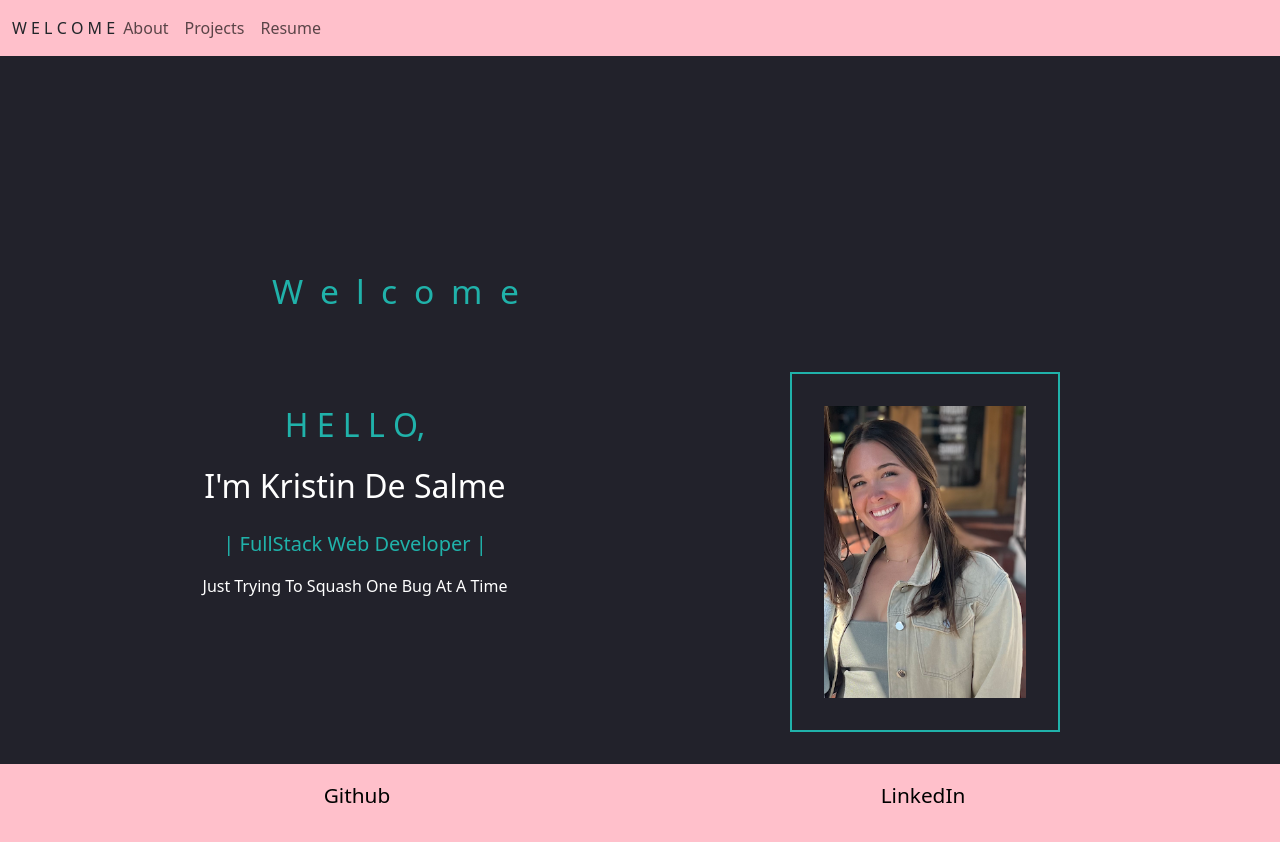
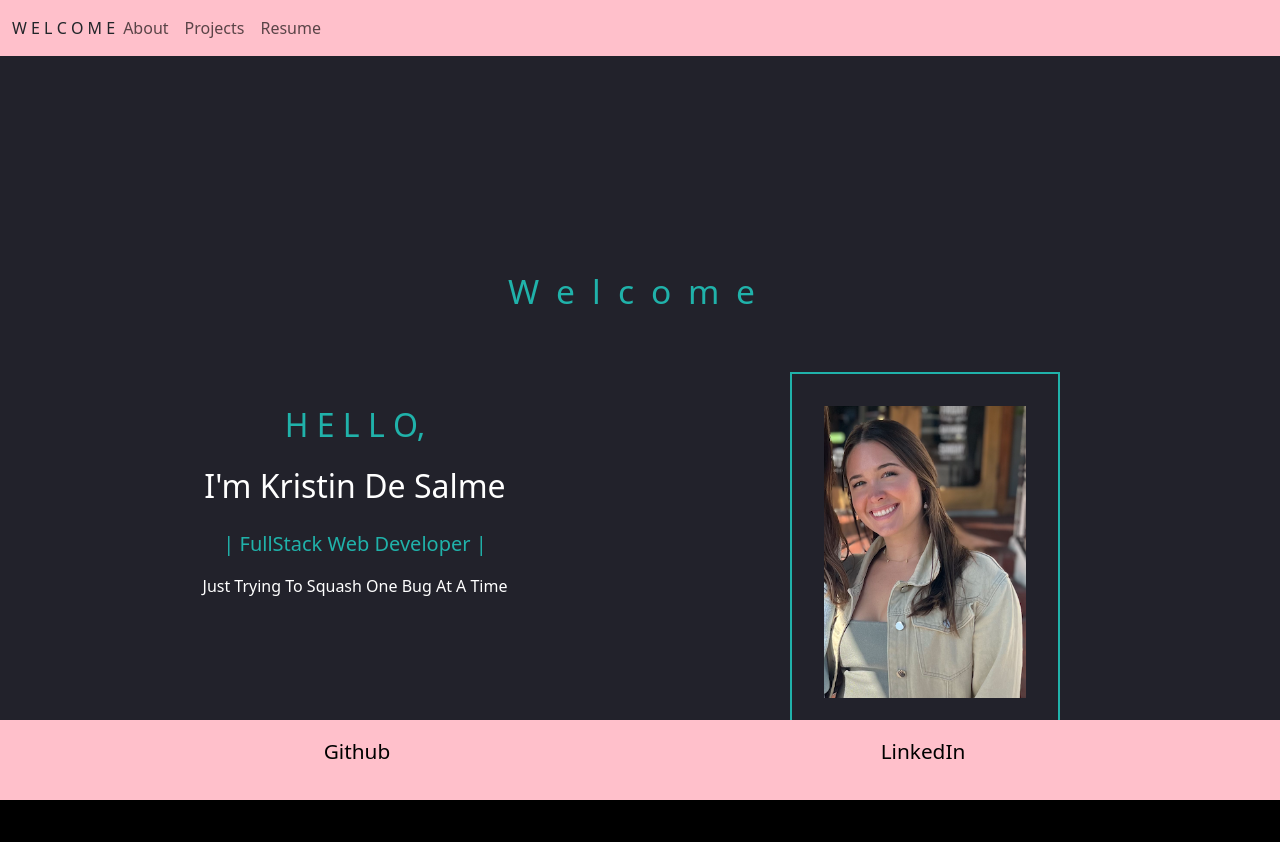
Before and after one commit to KR1ISTIN/portfolio, a React (Create React App) app: page / in a window 1280 px wide. After the commit the page ends 800 px from the top, so only its background shows below. Built offline with nearby package versions, Linux system fonts and the light colour scheme; the HTML template or start-up script is replaced by a standard one.

Commit message:
updated img

```diff
--- a/src/components/Pages/Home.js
+++ b/src/components/Pages/Home.js
@@ -1,7 +1,21 @@
-import React from "react";
+import React, { useEffect, useState } from "react";
 import Roll from "react-reveal/Roll";
 
-const windowWidth = window.innerWidth;
+export default function Home() {
+
+  const [windowWidth, setwindowWidth] = useState(window.innerWidth);
+
+  useEffect(() => {
+    const handleResize = () => {
+      setwindowWidth(window.innerWidth);
+    };
+
+    window.addEventListener("resize", handleResize);
+
+    return () => {
+      window.addEventListener("resize", handleResize);
+    };
+  }, []);
 
   const styles = {
     img: {
@@ -9,9 +23,9 @@ const styles = {
       border: "2px solid lightseagreen",
       // height: "45vh",
       // width: '100%',
-    height: windowWidth < 380 ? '25vh' : windowWidth < 768 ? '35vh' : '45vh',
-    padding: windowWidth < 380 ? '0' : windowWidth < 768 ? '32px' : '32px',
-    marginBottom: windowWidth < 400 ? '-1.5em' : windowWidth < 830 ? '19em' : '2em',
+      padding: "32px",
+      height: windowWidth < 380 ? "35vh" : windowWidth < 830 ? "35vh" : "45vh",
+      marginBottom: windowWidth < 400 ? "3em" : windowWidth < 830 ? "19em" : "2em",
     },
     hello: {
       background: "#22222B",
@@ -22,19 +36,25 @@ const styles = {
       fontSize: "2.1em",
       letterSpacing: ".5em",
       color: "lightseagreen",
+      justifyContent: "center",
     },
     row: {
       justifyContent: "center",
-    padding: windowWidth < 400 ? '1em 0 0 0' : windowWidth < 830 ? '5em 0' : '3.5em 0',
+      padding:
+        windowWidth < 400 ? "2em 0" : windowWidth < 830 ? "5em 0" : "3.5em 0",
+    },
+    divBackground: {
+      background: "#22222B",
+      height: windowWidth < 400 ? "auto" : windowWidth < 830 ? "89vh" : "83vh",
     }
   };
 
-export default function Home() {
+
   return (
-    <div style={{ background: "#22222B", height: "auto" }}>
+    <div style={styles.divBackground}>
       <div style={{ paddingTop: "12%" }} class="container text-center">
         <div style={styles.row} class="row" className="row">
-          <div style={styles.welcome} class="col-sm-8">
+          <div style={styles.welcome} class="col-sm">
             <Roll left cascade>
               Welcome
             </Roll>
--- a/src/components/Pages/Resume.js
+++ b/src/components/Pages/Resume.js
@@ -106,7 +106,7 @@ export default function Resume() {
                          <em>Reducing operational debt</em> by integrating multiple systems together
                         </li>
                         <li>
-                        <em>Implenting</em>user authentication with Bycrpt, JWT, Sessions, OAuth2
+                        <em>Implenting</em> user authentication with Bycrpt, JWT, Sessions, OAuth2,
                         </li>
                     </ul>
                   </div>
@@ -127,10 +127,10 @@ export default function Resume() {
                         <em>Successfully</em> trained my partner in Git versioning control, fostering <em>collaborative</em> and efficient development environments
                         </li>
                         <li>
-                        <em>Successfully</em> implemented Update operations using Django and Python for user implementation
+                        <em>Successfully</em> implemented RESTful APIs using Django and Python between HelloCure and Stripe
                         </li>
                         <li>
-                        <em>Enhancing</em> cleanliness in code base by addressing errors, will be adding test units
+                        <em>Enhancing</em> cleanliness in code base by addressing errors, with unit tests being added
                         </li>
                     </ul>
                   </div>
```
Also changed, not shown: 7 other files (tests, documents, lock files or other folders). Lines whose indentation alone changed are shown as unchanged.
